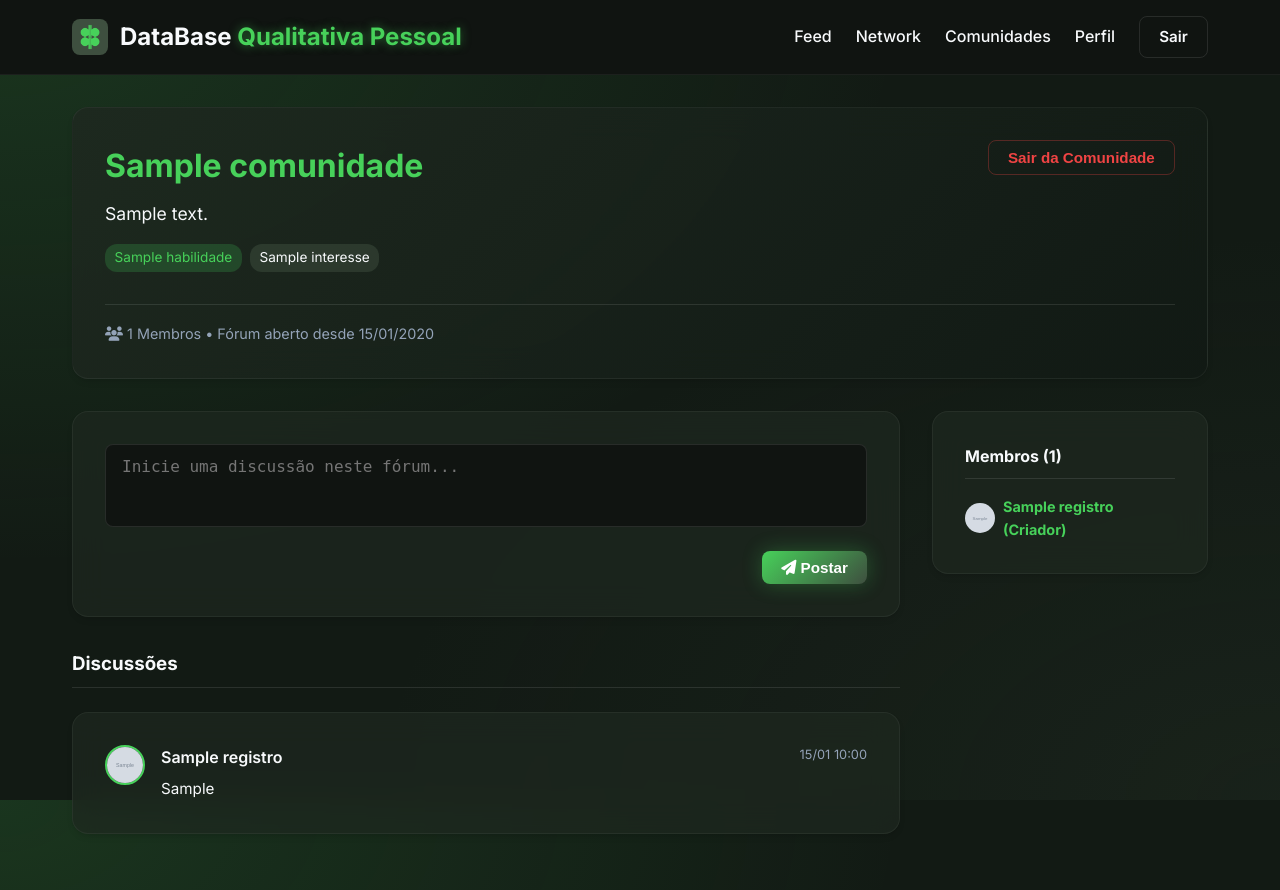
After one commit to VinnizzZ/Rede_DBQP, a Flask app: page /communities/1 in a window 1280 px wide. The commit adds this page. Run offline with Flask 3, Linux system fonts and the light colour scheme; a user stored in the database is signed in; tables that the repository leaves empty hold one stand-in row (values such as "Sample post"); grey boxes marked "Sample" are stand-in pictures; some libraries are stand-ins or nearby versions.

Commit message:
Estrutura inicial comunidades

```diff
--- a/app.py
+++ b/app.py
@@ -9,6 +9,7 @@ from app.models import db, init_models
 from app.routes.auth import auth_bp
 from app.routes.posts import posts_bp
 from app.routes.users import users_bp
+from app.routes.communities import communities_bp
 
 app = Flask(__name__, template_folder='app/templates', static_folder='app/static')
 app.secret_key = os.getenv('SECRET_KEY', 'dev_secret_key_123')
@@ -43,6 +44,7 @@ with app.app_context():
 app.register_blueprint(auth_bp, url_prefix='/auth')
 app.register_blueprint(posts_bp, url_prefix='/posts')
 app.register_blueprint(users_bp, url_prefix='/users')
+app.register_blueprint(communities_bp, url_prefix='/communities')
 
 @app.route('/')
 def index():
--- a/app/models/__init__.py
+++ b/app/models/__init__.py
@@ -8,3 +8,4 @@ def init_models(app):
     from .user import Registro, Perfil
     from .preferences import Habilidade, Interesse
     from .post import Post
+    from .comunidade import Comunidade, ComunidadePost
--- /dev/null
+++ b/app/routes/communities.py
@@ -0,0 +1,135 @@
+from flask import Blueprint, render_template, request, redirect, url_for, session, flash
+from app.models import db
+from app.models.user import Registro
+from app.models.comunidade import Comunidade, ComunidadePost
+from app.models.preferences import Habilidade, Interesse
+
+communities_bp = Blueprint('communities', __name__)
+
+def login_required(f):
+    from functools import wraps
+    @wraps(f)
+    def decorated_function(*args, **kwargs):
+        if 'user_id' not in session:
+            return redirect(url_for('auth.login'))
+        return f(*args, **kwargs)
+    return decorated_function
+
+@communities_bp.route('/')
+@login_required
+def list_communities():
+    user = Registro.query.get(session['user_id'])
+    minhas_comunidades = user.comunidades_inscritas
+
+    # Criando o sistema de recomendação visualizando sobreposição de tags
+    todas_comunidades = Comunidade.query.all()
+
+    # Exclui comunidades que eu já estou
+    sugeridas = []
+    meus_interesses = set([i.nome for i in user.interesses])
+    minhas_habilidades = set([h.nome for h in user.habilidades])
+
+    for com in todas_comunidades:
+        if com not in minhas_comunidades:
+            tags_com_interesses = set([i.nome for i in com.interesses])
+            tags_com_habilidades = set([h.nome for h in com.habilidades])
+
+            # Conta intersecções
+            over_int = meus_interesses.intersection(tags_com_interesses)
+            over_hab = minhas_habilidades.intersection(tags_com_habilidades)
+            score = len(over_int) + len(over_hab)
+
+            sugeridas.append((score, com))
+
+    # Ordena pelo score decrescente
+    sugeridas.sort(key=lambda x: x[0], reverse=True)
+    comunidades_sugeridas = [s[1] for s in sugeridas]
+
+    return render_template('communities_list.html',
+                           minhas_comunidades=minhas_comunidades,
+                           sugeridas=comunidades_sugeridas)
+
+@communities_bp.route('/create', methods=['POST'])
+@login_required
+def create_community():
+    nome = request.form.get('nome')
+    descricao = request.form.get('descricao')
+    tags = request.form.get('tags', '')
+
+    if not nome:
+        flash('O nome da comunidade é obrigatório!', 'error')
+        return redirect(url_for('communities.list_communities'))
+
+    nova_comunidade = Comunidade(nome=nome, descricao=descricao, criador_id=session['user_id'])
+
+    # Trata tags simplificadamente como habilidades/interesses misturados
+    tags_list = [t.strip() for t in tags.split(',') if t.strip()]
+    for t_nome in tags_list:
+        # Tenta achar em Habilidade
+        hab = Habilidade.query.filter_by(nome=t_nome).first()
+        if hab:
+            nova_comunidade.habilidades.append(hab)
+            continue
+
+        # Tenta achar em Interesse ou cria em Interesse
+        inter = Interesse.query.filter_by(nome=t_nome).first()
+        if not inter:
+            inter = Interesse(nome=t_nome)
+            db.session.add(inter)
+        nova_comunidade.interesses.append(inter)
+
+    # Adiciona o próprio criador como membro
+    user = Registro.query.get(session['user_id'])
+    nova_comunidade.membros.append(user)
+
+    db.session.add(nova_comunidade)
+    db.session.commit()
+
+    flash('Comunidade criada com sucesso!', 'success')
+    return redirect(url_for('communities.view_community', id=nova_comunidade.id))
+
+@communities_bp.route('/<int:id>')
+@login_required
+def view_community(id):
+    comunidade = Comunidade.query.get_or_404(id)
+    user = Registro.query.get(session['user_id'])
+    is_member = user in comunidade.membros
+
+    posts = comunidade.posts.order_by(ComunidadePost.data_criacao.desc()).all()
+
+    return render_template('community_view.html', comunidade=comunidade, posts=posts, is_member=is_member)
+
+@communities_bp.route('/<int:id>/join', methods=['POST'])
+@login_required
+def join_community(id):
+    comunidade = Comunidade.query.get_or_404(id)
+    user = Registro.query.get(session['user_id'])
+
+    if user not in comunidade.membros:
+        comunidade.membros.append(user)
+        db.session.commit()
+        flash(f'Você entrou em {comunidade.nome}!', 'success')
+    else:
+        comunidade.membros.remove(user)
+        db.session.commit()
+        flash(f'Você saiu de {comunidade.nome}.', 'success')
+
+    return redirect(url_for('communities.view_community', id=id))
+
+@communities_bp.route('/<int:id>/post', methods=['POST'])
+@login_required
+def post_community(id):
+    comunidade = Comunidade.query.get_or_404(id)
+    user = Registro.query.get(session['user_id'])
+    conteudo = request.form.get('conteudo')
+
+    if user not in comunidade.membros:
+        flash('Você precisa ser um membro para postar nesta comunidade.', 'error')
+        return redirect(url_for('communities.view_community', id=id))
+
+    if conteudo and conteudo.strip():
+        novo_post = ComunidadePost(conteudo=conteudo, user_id=user.id, comunidade_id=comunidade.id)
+        db.session.add(novo_post)
+        db.session.commit()
+
+    return redirect(url_for('communities.view_community', id=id))
--- a/app/static/styles.css
+++ b/app/static/styles.css
@@ -53,6 +53,9 @@ body {
     font-size: 1.5rem;
     font-weight: 700;
     color: var(--text-main);
+    display: flex;
+    align-items: center;
+    gap: 0.75rem;
 }
 
 .highlight {
--- a/app/templates/base.html
+++ b/app/templates/base.html
@@ -16,13 +16,15 @@
     <nav class="navbar">
         <div class="nav-container">
             <a href="{{ url_for('posts.index') if session.get('user_id') else '/' }}" class="logo">
-                <span class="logo-text">Dev<span class="highlight">Net</span></span>
+                <img src="{{ url_for('static', filename='dbqp_static_logo.jpg') }}" alt="DBQP Logo" style="width: 36px; height: 36px; border-radius: 8px; object-fit: cover;">
+                <span class="logo-text">DataBase<span class="highlight"> Qualitativa Pessoal</span></span>
             </a>
 
             <div class="nav-links">
                 {% if session.get('user_id') %}
                 <a href="{{ url_for('posts.index') }}" class="nav-item">Feed</a>
                 <a href="{{ url_for('users.network') }}" class="nav-item">Network</a>
+                <a href="{{ url_for('communities.list_communities') }}" class="nav-item">Comunidades</a>
                 <a href="{{ url_for('users.profile') }}" class="nav-item">Perfil</a>
                 <a href="{{ url_for('auth.logout') }}" class="btn btn-outline">Sair</a>
                 {% else %}
--- /dev/null
+++ b/app/templates/community_view.html
@@ -0,0 +1,101 @@
+{% extends "base.html" %}
+
+{% block title %}{{ comunidade.nome }} - DBQP{% endblock %}
+
+{% block content %}
+<div class="card" style="margin-bottom: 2rem; background: linear-gradient(135deg, rgba(30, 41, 32, 0.9), rgba(18, 26, 20, 0.9));">
+    <div style="display: flex; justify-content: space-between; align-items: flex-start;">
+        <div>
+            <h1 style="color: var(--primary); margin-bottom: 0.5rem;">{{ comunidade.nome }}</h1>
+            <p style="color: var(--text-main); font-size: 1.1rem; margin-bottom: 1rem;">{{ comunidade.descricao }}</p>
+
+            <div style="display: flex; flex-wrap: wrap; gap: 0.5rem; margin-bottom: 1rem;">
+                {% for h in comunidade.habilidades %}
+                    <span style="font-size: 0.85rem; background: rgba(71, 209, 90, 0.2); color: var(--primary); padding: 0.2rem 0.6rem; border-radius: 12px;">{{ h.nome }}</span>
+                {% endfor %}
+                {% for i in comunidade.interesses %}
+                    <span style="font-size: 0.85rem; background: rgba(62, 79, 63, 0.5); color: var(--text-main); padding: 0.2rem 0.6rem; border-radius: 12px;">{{ i.nome }}</span>
+                {% endfor %}
+            </div>
+        </div>
+
+        <div>
+            <form method="POST" action="{{ url_for('communities.join_community', id=comunidade.id) }}">
+                {% if is_member %}
+                    <button type="submit" class="btn btn-outline" style="color: #ef4444; border-color: rgba(239, 68, 68, 0.3);">Sair da Comunidade</button>
+                {% else %}
+                    <button type="submit" class="btn btn-primary"><i class="fas fa-sign-in-alt"></i> Participar Agora</button>
+                {% endif %}
+            </form>
+        </div>
+    </div>
+
+    <div style="margin-top: 1rem; border-top: 1px solid var(--border-color); padding-top: 1rem;">
+        <span style="color: var(--text-muted); font-size: 0.9rem;"><i class="fas fa-users"></i> {{ comunidade.membros|length }} Membros • Fórum aberto desde {{ comunidade.data_criacao.strftime('%d/%m/%Y') }}</span>
+    </div>
+</div>
+
+<div style="display: grid; grid-template-columns: 3fr 1fr; gap: 2rem;">
+    <!-- Fórum Feed -->
+    <div>
+        {% if is_member %}
+        <div class="card" style="margin-bottom: 2rem;">
+            <form method="POST" action="{{ url_for('communities.post_community', id=comunidade.id) }}">
+                <textarea name="conteudo" class="form-control" rows="3" placeholder="Inicie uma discussão neste fórum..." required style="resize: none;"></textarea>
+                <div style="display: flex; justify-content: flex-end; margin-top: 1rem;">
+                    <button type="submit" class="btn btn-primary"><i class="fas fa-paper-plane"></i> Postar</button>
+                </div>
+            </form>
+        </div>
+        {% else %}
+        <div class="card" style="text-align: center; margin-bottom: 2rem; background: rgba(0,0,0,0.2);">
+            <p style="color: var(--text-muted);">Você precisa participar da comunidade para postar e interagir.</p>
+        </div>
+        {% endif %}
+
+        <h3 style="margin-bottom: 1.5rem; border-bottom: 1px solid var(--border-color); padding-bottom: 0.5rem;">Discussões</h3>
+
+        {% for post in posts %}
+        <div class="card" style="margin-bottom: 1.5rem;">
+            <div style="display: flex; gap: 1rem; align-items: flex-start;">
+                <img src="{{ post.autor.perfil.avatar_url if post.autor.perfil and post.autor.perfil.avatar_url else url_for('static', filename='default_avatar.png') }}"
+                     style="width: 40px; height: 40px; border-radius: 50%; object-fit: cover; border: 2px solid var(--primary);"
+                     alt="Author">
+
+                <div style="flex: 1;">
+                    <div style="display: flex; justify-content: space-between; margin-bottom: 0.5rem;">
+                        <a href="{{ url_for('users.view_profile', user_id=post.autor.id) }}" style="font-weight: 600; font-size: 1rem; color: var(--text-main); text-decoration: none;">{{ post.autor.nome }}</a>
+                        <span style="color: var(--text-muted); font-size: 0.8rem;">{{ post.data_criacao.strftime('%d/%m %H:%M') }}</span>
+                    </div>
+
+                    <p style="white-space: pre-wrap; color: var(--text-main); font-size: 0.95rem; line-height: 1.5;">{{ post.conteudo }}</p>
+                </div>
+            </div>
+        </div>
+        {% else %}
+        <div class="card" style="text-align: center; color: var(--text-muted);">
+            <i class="far fa-comments" style="font-size: 3rem; margin-bottom: 1rem; opacity: 0.5;"></i>
+            <p>Nenhuma discussão iniciada neste tópico ainda.</p>
+        </div>
+        {% endfor %}
+    </div>
+
+    <!-- Sidebar: Membros -->
+    <div>
+        <div class="card" style="position: sticky; top: 100px;">
+            <h4 style="margin-bottom: 1rem; border-bottom: 1px solid var(--border-color); padding-bottom: 0.5rem;">Membros ({{ comunidade.membros|length }})</h4>
+            <div style="display: flex; flex-direction: column; gap: 0.8rem;">
+                {% for membro in comunidade.membros %}
+                <a href="{{ url_for('users.view_profile', user_id=membro.id) }}" style="display: flex; align-items: center; gap: 0.5rem; text-decoration: none; color: var(--text-main);">
+                    <img src="{{ membro.perfil.avatar_url if membro.perfil and membro.perfil.avatar_url else url_for('static', filename='default_avatar.png') }}"
+                         style="width: 30px; height: 30px; border-radius: 50%; object-fit: cover;">
+                    <span style="font-size: 0.9rem; {{ 'font-weight: 700; color: var(--primary);' if membro.id == comunidade.criador_id else '' }}">
+                        {{ membro.nome }} {{ '(Criador)' if membro.id == comunidade.criador_id else '' }}
+                    </span>
+                </a>
+                {% endfor %}
+            </div>
+        </div>
+    </div>
+</div>
+{% endblock %}
```
Also changed, not shown: app/models/associations.py (+18 -0 lines), app/models/comunidade.py (added, +27 -0 lines), app/templates/communities_list.html (added, +85 -0 lines), seed_communities.py (added, +98 -0 lines), app.db.
